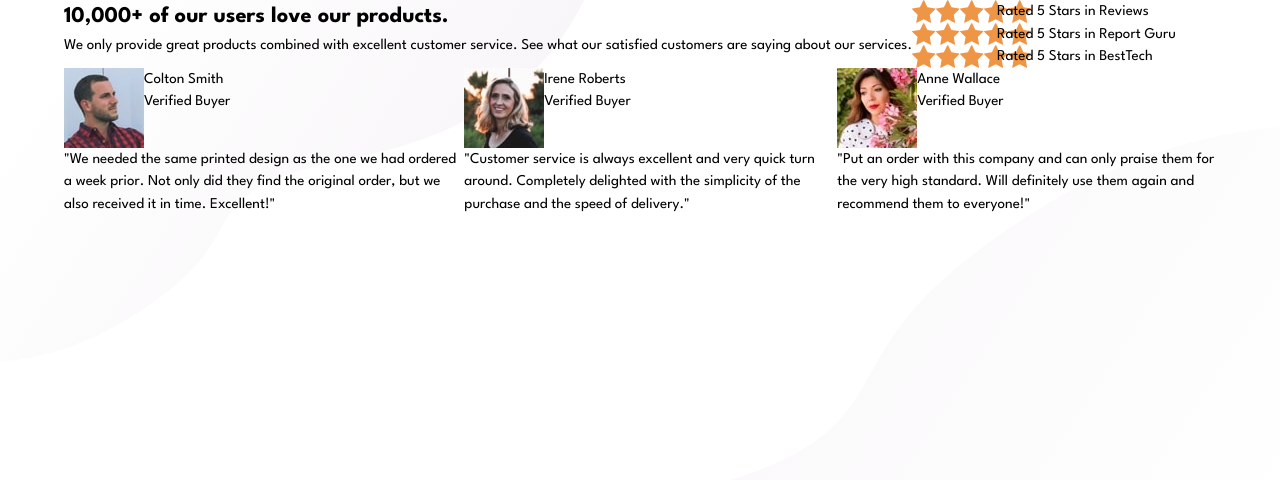
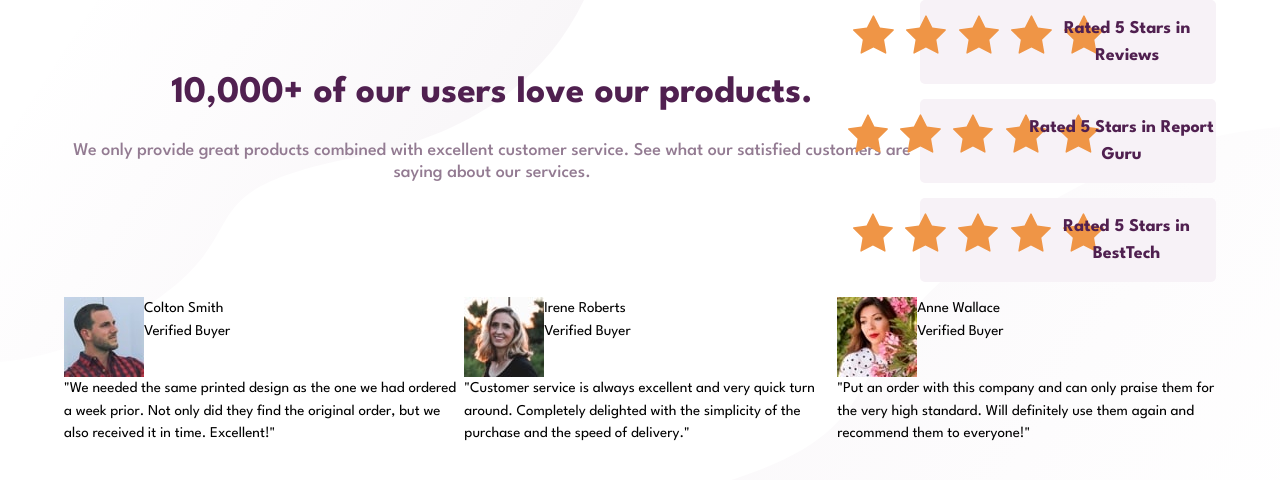
Before and after one commit to JuanMartinRivas/social-proof-section-master, a website built with Parcel: page index.html in a window 1280 px wide. Built offline with nearby package versions, Linux system fonts and the light colour scheme.

Commit message:
Styling header

```diff
--- /dev/null
+++ b/app/scss/_header.scss
@@ -0,0 +1,39 @@
+header {
+    .header-title {
+        color: $very-dark-magenta;
+        text-align: center;
+        margin-top: 2em;
+        font-size: 2.5rem;
+        line-height: 1em;
+    }
+
+    .header-text {
+        color: $dark-grayish-magenta;
+        text-align: center;
+        margin-top: 1.5em;
+        margin-bottom: 2.5em;
+        font-size: 1.2rem;
+        font-weight: 500;
+        line-height: 1.25em;
+    }
+
+    .rating-box {
+        background-color: $light-grayish-magenta;
+        border-radius: 5px;
+        margin-bottom: 1em;
+        padding: 1em 0;
+
+        .stars-container {
+            justify-content: center;
+            gap: .75em;
+            margin-bottom: 1em;
+        }
+
+        .rating-text {
+            text-align: center;
+            font-weight: 700;
+            color: $very-dark-magenta;
+            font-size: 1.2rem;
+        }
+    }
+}
--- a/app/scss/style.scss
+++ b/app/scss/style.scss
@@ -5,3 +5,5 @@
 @import 'global';
 //Modules
 @import 'background';
+@import 'header';
+@import 'main';
--- a/index.html
+++ b/index.html
@@ -19,7 +19,7 @@
           See what our satisfied customers are saying about our services.</p>
       </section>
       <section class="header-right">
-        <div class="rating-box row">
+        <div class="rating-box row--desktop">
           <div class="stars-container row">
             <img src="images/icon-star.svg" alt="Star icon">
             <img src="images/icon-star.svg" alt="Star icon">
@@ -29,7 +29,7 @@
           </div>
           <div class="rating-text">Rated 5 Stars in Reviews</div>
         </div>
-        <div class="rating-box row">
+        <div class="rating-box row--desktop">
           <div class="stars-container row">
             <img src="images/icon-star.svg" alt="Star icon">
             <img src="images/icon-star.svg" alt="Star icon">
@@ -39,7 +39,7 @@
           </div>
           <div class="rating-text">Rated 5 Stars in Report Guru</div>
         </div>
-        <div class="rating-box row">
+        <div class="rating-box row--desktop">
           <div class="stars-container row">
             <img src="images/icon-star.svg" alt="Star icon">
             <img src="images/icon-star.svg" alt="Star icon">
```
Also changed, not shown: app/scss/_main.scss (added).
